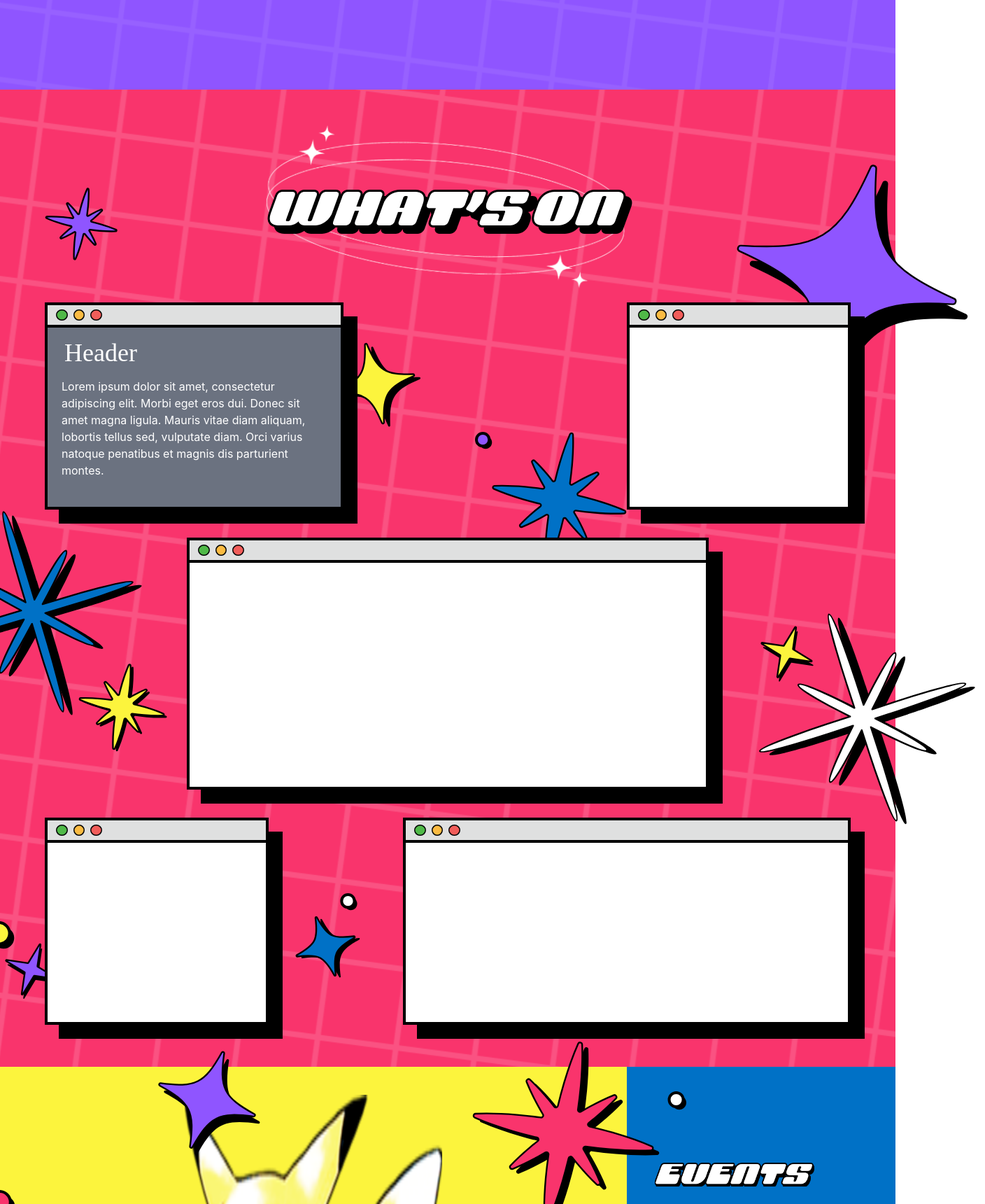
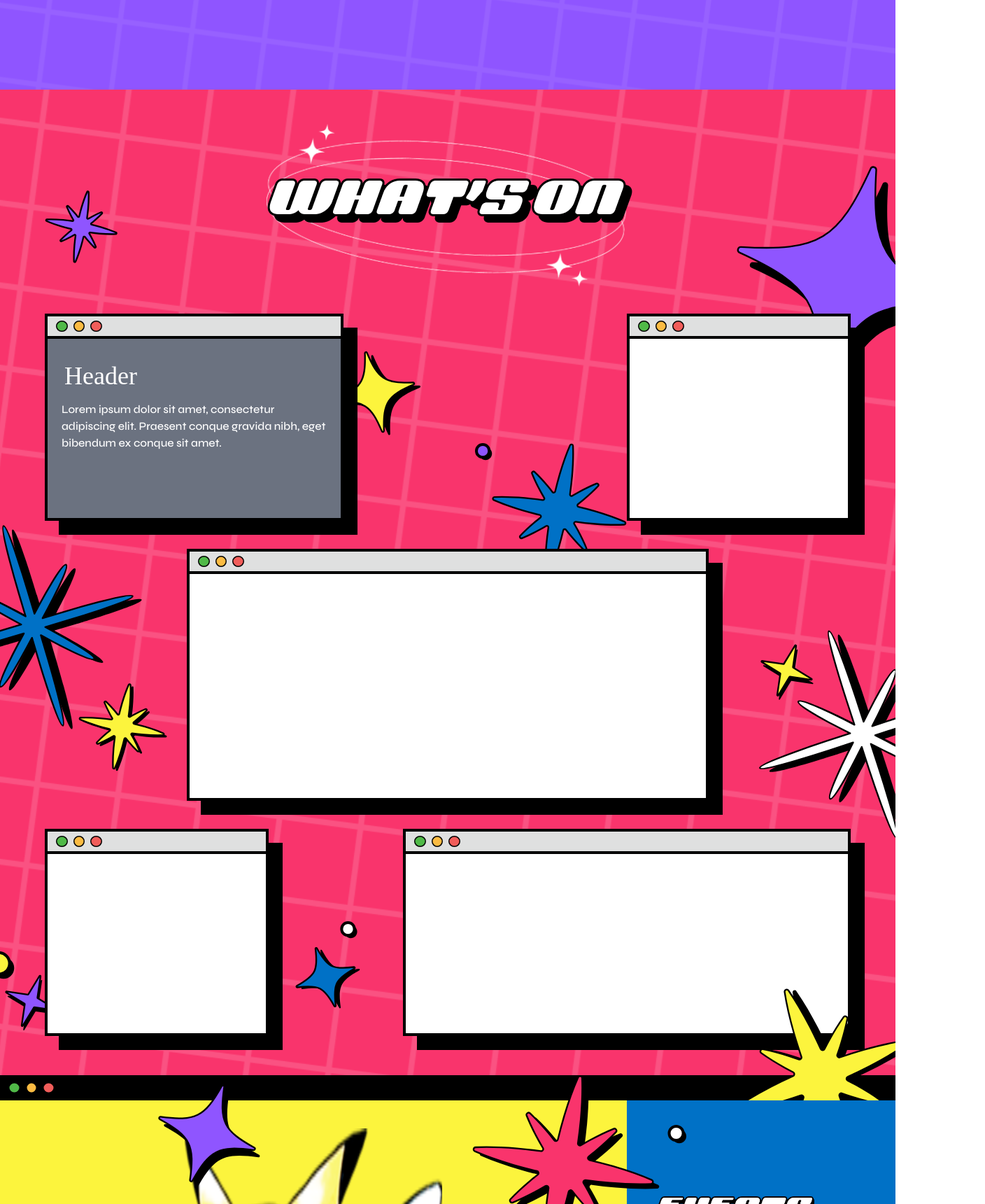
Before and after one commit to AnthonyChew/naf2023-front, a React (Create React App) app: page / in a window 1280 px wide. Shown: the part 800-2520 px from the top of the page at 70% size, 1408 px wide, since content can reach past the window. Built offline with nearby package versions, Linux system fonts and the light colour scheme; a web font is replaced by a local one.

Commit message:
Minor fixes
Fixed alignment for header/orbit + Alignment of text in first box + Added bottom appleheader

```diff
--- a/src/HomePage/WhatsOn.js
+++ b/src/HomePage/WhatsOn.js
@@ -18,16 +18,15 @@ import WhatsOn4Star4 from './svgs/whatson4Star4.svg'
 import WhatsOn4Star5 from './svgs/whatson4Star5.svg'
 import WhatsOnWhiteDot1 from './svgs/whatsonWhiteDot1.svg'
 
-import TopLftBox from './svgs/whatsonTopLftBox.svg'
-import TopRgtBox from './svgs/whatsonTopRgtBox.svg'
-import MidBox from './svgs/whatsonMidBox.svg'
+import WhatsOn8Star6 from './svgs/whatson8Star6.svg'
 
 import AppleHeader from '../SharedPages/AppleHeader'
 
 const WhatsOn = () => {
   return (
-    <div class="bg-NAFPink bg-cover min-h-screen relative" style={{ backgroundImage: `url(${WhatsOnBg})` }}>
+    <div class="bg-NAFPink bg-cover min-h-screen relative overflow-hidden" style={{ backgroundImage: `url(${WhatsOnBg})` }}>
 
+        {/* Background Images: Stars, Dots, Etc */}
         <img src={WhatsOn8Star1} class="absolute top-[10%] left-[5%] z-10"></img>
         <img src={WhatsOn8Star2} class="absolute top-[35%] right-[30%] z-10"></img>
         <img src={WhatsOnBlueDot} class="absolute top-[35%] right-[45%] z-10"></img>
@@ -44,23 +43,25 @@ const WhatsOn = () => {
         <img src={WhatsOn4Star5} class="absolute bottom-[8%] left-[32%] z-10"></img>
         <img src={WhatsOnWhiteDot1} class="absolute bottom-[16%] left-[38%] z-10"></img>
 
-        <div class="flex relative overflow-hidden">
-          <img class="mx-auto my-0 pt-[8rem] pb-[5rem] z-20" src={WhatsOnLogo}></img>
-          <img class="absolute top-[0.75%] left-[26%] z-10" src={WhatsOnOrbit}></img>
+        <img src={WhatsOn8Star6} class="absolute bottom-[-10%] right-[-6%] z-30"></img>
+
+        <div class="flex relative flex-col items-center">
+          <img class="mt-28 mb-28 z-20" src={WhatsOnLogo}></img>
+          <img class="absolute z-10" src={WhatsOnOrbit}></img>
         </div>
 
-
+        {/* Top 2 boxes */}
         <div class="flex relative justify-between mt-10 z-20">
           <div class="left-[5%] relative bottom-10 border-solid border-4 border-black w-4/12 shadow-[20px_20px_0_0_rgba(0,0,0)]">
             <AppleHeader></AppleHeader>
             <div class="h-[16em] bg-gray-500">
-              <div class="flex justify-items-left gap-[1em] flex-col pt-[1em] h-full w-full">
+              <div class="flex justify-items-left gap-[1em] flex-col pt-[1em] h-full w-full pt-[8%]">
                 <p class="font-yerkItalic text-4xl px-6 text-left text-white">
                   Header
                 </p>
 
-                <p class="font-normal text-base px-5 text-left text-white">
-                Lorem ipsum dolor sit amet, consectetur adipiscing elit. Morbi eget eros dui. Donec sit amet magna ligula. Mauris vitae diam aliquam, lobortis tellus sed, vulputate diam. Orci varius natoque penatibus et magnis dis parturient montes.
+                <p class="font-syne font-normal text-base px-5 text-left text-white">
+                Lorem ipsum dolor sit amet, consectetur adipiscing elit. Praesent conque gravida nibh, eget bibendum ex conque sit amet.
                 </p>
 
               </div>
@@ -86,6 +87,7 @@ const WhatsOn = () => {
           <img src={TopRgtBox} class=" z-20"></img> */}
         </div>
 
+        {/* Middle Box */}
         <div class="flex relative justify-center mt-10 z-20">
           <div class="relative bottom-10 border-solid border-4 border-black w-7/12 shadow-[20px_20px_0_0_rgba(0,0,0)]">
             <AppleHeader></AppleHeader>
@@ -105,6 +107,7 @@ const WhatsOn = () => {
           {/* <img src={MidBox} class="z-20"></img> */}
         </div>
 
+        {/* Bottom Two Boxes */}
         <div class="flex relative justify-between mt-10 pb-5 z-20">
           <div class="left-[5%] relative bottom-10 border-solid border-4 border-black w-1/4 shadow-[20px_20px_0_0_rgba(0,0,0)]">
             <AppleHeader></AppleHeader>
@@ -137,9 +140,8 @@ const WhatsOn = () => {
               </div>
             </div>
           </div>
-          {/* <img src={TopLftBox} class=" z-20"></img>
-          <img src={TopRgtBox} class=" z-20"></img> */}
         </div>
+        <AppleHeader backgroundColor={"bg-black"}></AppleHeader>
 
 
     </div>
--- a/src/SharedPages/AppleHeader.js
+++ b/src/SharedPages/AppleHeader.js
@@ -4,10 +4,10 @@ import GreenButton from './svgs/greenbutton.svg'
 import RedButton from './svgs/redbutton.svg'
 import YellowButton from './svgs/yellowbutton.svg'
 
-const AppleHeader = ({ title }) => {
+const AppleHeader = ({ title, backgroundColor="bg-headerGray" }) => {
 
   return (
-    <div class="bg-headerGray border-solid border-4 border-black relative -mt-1 -mx-1 pb-1 min-h-0">
+    <div className={"border-solid border-4 border-black relative -mt-1 -mx-1 pb-1 min-h-0 " + backgroundColor}>
       <div class="inline-block text-left absolute top-0 left-1 p">
       <img class="inline ml-2" src={GreenButton}></img>
       <img class="inline ml-2" src={YellowButton}></img>
```
Also changed, not shown: src/HomePage/svgs/whatson8Star6.svg (added).
